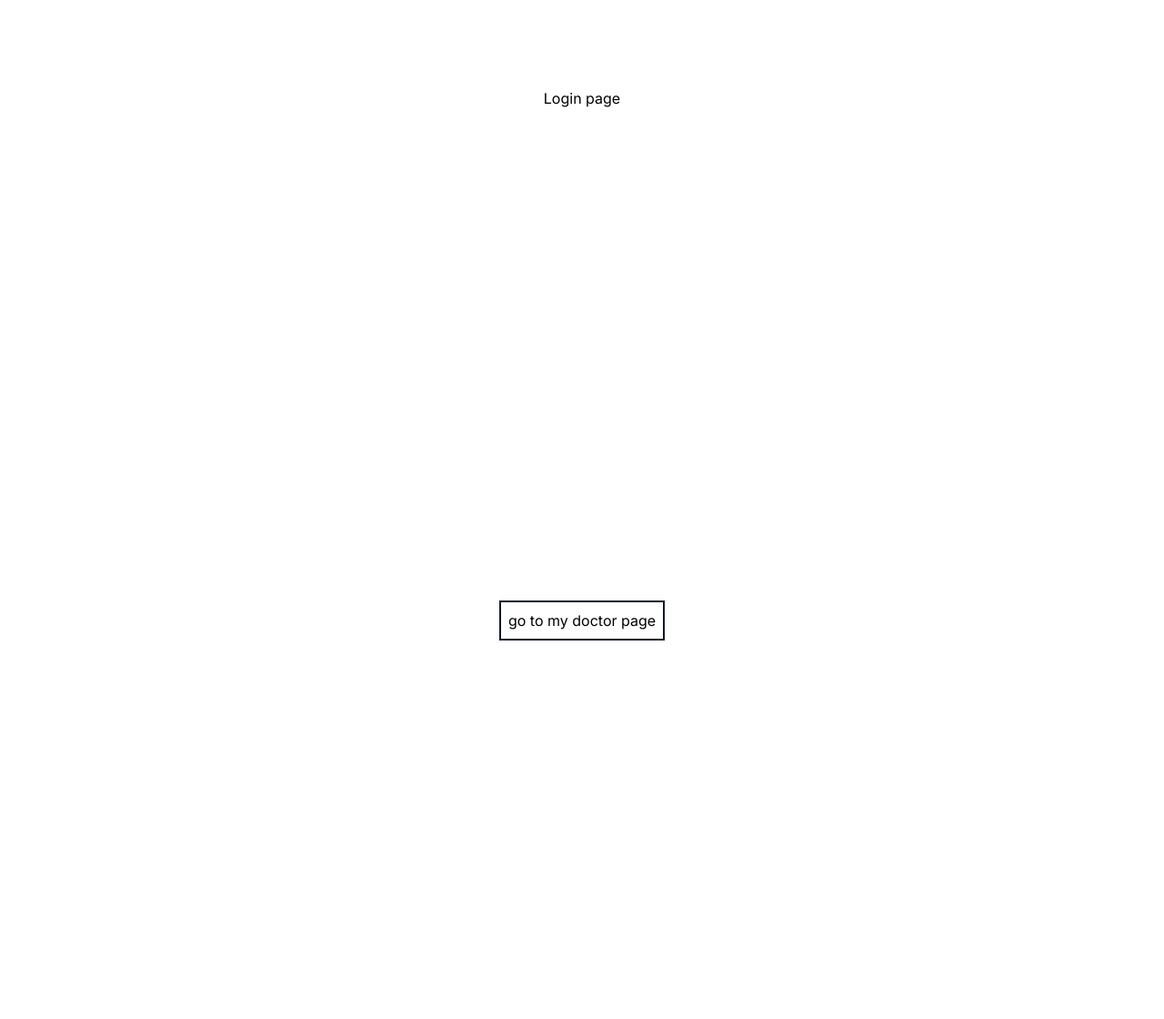
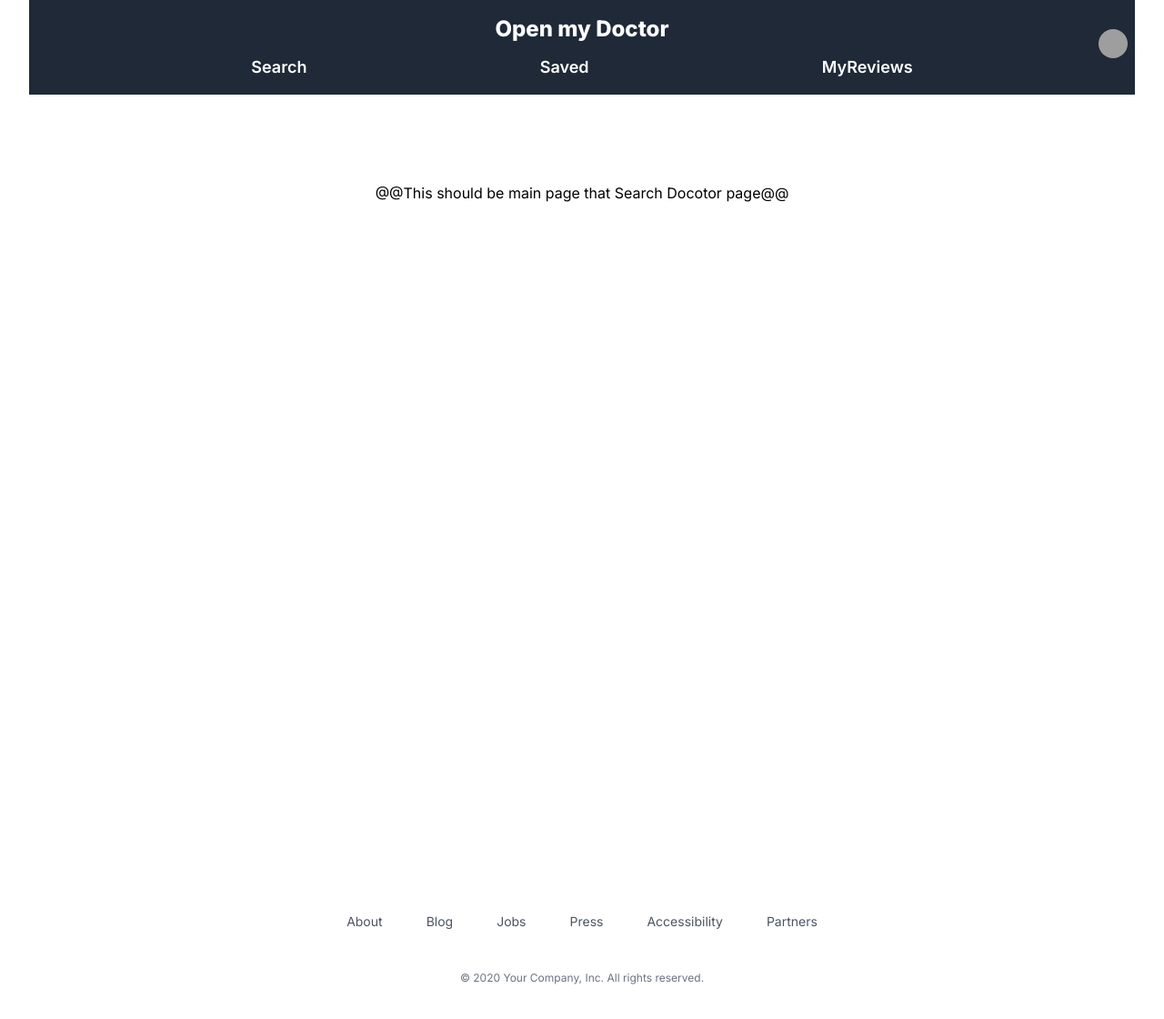
Before and after one commit to fullstack-guy/OMD, a Next.js app: page / in a window 1280 px wide. Shown: the top 1120 px of the page at 91% size. Before the commit the page ends 800 px from the top, so only its background shows below. Built offline with nearby package versions, Linux system fonts and the light colour scheme; grey boxes are pictures that could not be loaded.

Commit message:
'structure'

```diff
--- a/app/my-doctor/header.tsx
+++ b/app/header.tsx
@@ -5,22 +5,22 @@ const Header = () => {
   return (
     <div className=" py-4 bg-gray-800  overflow-hidden">
             <div className="flex flex-col place-content-center">
-                <Link legacyBehavior href="/my-doctor">
+                <Link legacyBehavior href="/">
                 <h1 className=' text-2xl font-extrabold text-white mx-auto hover:scale-150 duration-300 hover:text-slate-300'>
                     Open my Doctor
                 </h1>
                 </Link>
                 <div className="flex justify-evenly pt-3  ">
                         {/**here you guys can link each pages */}
-                        <Link href = "/my-doctor/search" legacyBehavior>
+                        <Link href = "/search" legacyBehavior>
                         <button className="text-lg font-semibold text-white  hover:bg-gray-700 hover:text-white px-3 rounded-lg duration-300">Search</button>
                         </Link>
 
-                        <Link  href ="/my-doctor/saved-doctors " legacyBehavior>
+                        <Link  href ="/saved-doctors " legacyBehavior>
                         <a className="text-lg font-semibold text-white  hover:bg-gray-700 hover:text-white px-3 rounded-lg duration-300"> Saved</a>
                         </Link>
 
-                        <Link  href="/my-doctor/review" legacyBehavior>
+                        <Link  href="/review" legacyBehavior>
                         <a className="text-lg font-semibold text-white  hover:bg-gray-700 hover:text-white px-3 rounded-lg duration-300">MyReviews</a>
                         </Link>
 
--- a/app/layout.tsx
+++ b/app/layout.tsx
@@ -3,16 +3,28 @@ import type { Metadata } from 'next'
 import { Inter } from 'next/font/google'
 
 import { ReactQueryProvider } from './ReactQueryProvider'
+import { Header } from './header'
 
 
 const inter = Inter({ subsets: ['latin'] })
 
-export const metadata: Metadata = {
-  title: 'Create Next App',
-  description: 'Generated by create next app',
+ const metadata: Metadata = {
+  title: 'My Doctor',
+  description: 'My doctor',
 }
 
-export default function RootLayout({
+const navigation = {
+  main: [
+    { name: 'About', href: '#' },
+    { name: 'Blog', href: '#' },
+    { name: 'Jobs', href: '#' },
+    { name: 'Press', href: '#' },
+    { name: 'Accessibility', href: '#' },
+    { name: 'Partners', href: '#' },
+  ],
+}
+
+ function RootLayout({
   children,
 }: {
   children: React.ReactNode
@@ -21,9 +33,37 @@ export default function RootLayout({
 
     <ReactQueryProvider>
       <html lang="en">
-        <body className={inter.className}>{children}</body>
+        <div className="container mx-auto sm:px-6 lg:px-8">
+          <body className={inter.className}>
+            <Header/>
+            {children}
+            <footer className="bg-white">
+        <div className="mx-auto max-w-7xl overflow-hidden px-6 py-20 sm:py-24 lg:px-8">
+          <nav
+            className="-mb-6 columns-2 sm:flex sm:justify-center sm:space-x-12"
+            aria-label="Footer"
+          >
+            {navigation.main.map((item) => (
+              <div key={item.name} className="pb-6">
+                <a
+                  href={item.href}
+                  className="text-sm leading-6 text-gray-600 hover:text-gray-900"
+                >
+                  {item.name}
+                </a>
+              </div>
+            ))}
+          </nav>
+          <p className="mt-10 text-center text-xs leading-5 text-gray-500">
+            &copy; 2020 Your Company, Inc. All rights reserved.
+          </p>
+        </div>
+      </footer>
+            </body>
+        </div>
       </html>
     </ReactQueryProvider>
 
   )
 }
+export { RootLayout as default, metadata }
--- a/app/my-doctor/layout.tsx
+++ b/app/my-doctor/layout.tsx
@@ -1,5 +1,5 @@
 import type { Metadata } from 'next'
-import { Header } from './header'
+
 
 const metadata: Metadata = {
   title: 'My Doctor',
@@ -20,7 +20,7 @@ const navigation = {
 function MyDoctorLayout({ children }: { children: React.ReactNode }) {
   return (
     <div>
-      <Header />
+
       <div className="container mx-auto sm:px-6 lg:px-8">{children}</div>
       <footer className="bg-white">
         <div className="mx-auto max-w-7xl overflow-hidden px-6 py-20 sm:py-24 lg:px-8">
--- a/app/my-doctor/page.tsx
+++ b/app/my-doctor/page.tsx
@@ -14,3 +14,6 @@ export default function MyDoctor() {
     </div>
   )
 }
+
+// this will be the search page and main page.  SO take out all the folders from my-doctor and
+// and erase the layout inside of my-doctor. this app layout will cover header and footer,
--- a/app/page.tsx
+++ b/app/page.tsx
@@ -4,12 +4,8 @@ import Link from 'next/link'
 export default function Home() {
   return (
     <main className="flex min-h-screen flex-col items-center justify-between p-24">
-      <h1>Login page</h1>
-      <Link href="/my-doctor">
-        <div className='border-2 p-2 border-slate-900 '>
-        go to my doctor page
-        </div>
-      </Link>
+      <h1>@@This should be main page that Search Docotor page@@</h1>
+
 
     </main>
   )
--- a/components/UserProfileNav.jsx
+++ b/components/UserProfileNav.jsx
@@ -36,11 +36,11 @@ export default function UserProfileNav(){
                     className="block px-4 py-2 text-sm text-gray-700"
                     role="menuitem"
                   >
-                    Sign out
+                    Sign in
             </Link>
 
             <Link
-            href="/my-doctor/privacy"
+            href="/privacy"
             className="block px-4 py-2 text-sm text-gray-700"
             role="menuitem"
             >
@@ -48,7 +48,7 @@ export default function UserProfileNav(){
             </Link>
 
             <Link
-            href="/my-doctor/Terms&Condition"
+            href="/Terms&Condition"
             className="block px-4 py-2 text-sm text-gray-700"
             role="menuitem"
             >
```
Also changed, not shown: app/Terms&Condition/page.jsx (renamed from app/my-doctor/Terms&Condition/page.jsx), app/privacy/page.jsx (renamed from app/my-doctor/privacy/page.jsx), app/review/page.jsx (renamed from app/my-doctor/review/page.jsx), app/saved-doctors/page.jsx (renamed from app/my-doctor/saved-doctors/page.jsx), app/search/page.jsx (renamed from app/my-doctor/search/page.jsx).
